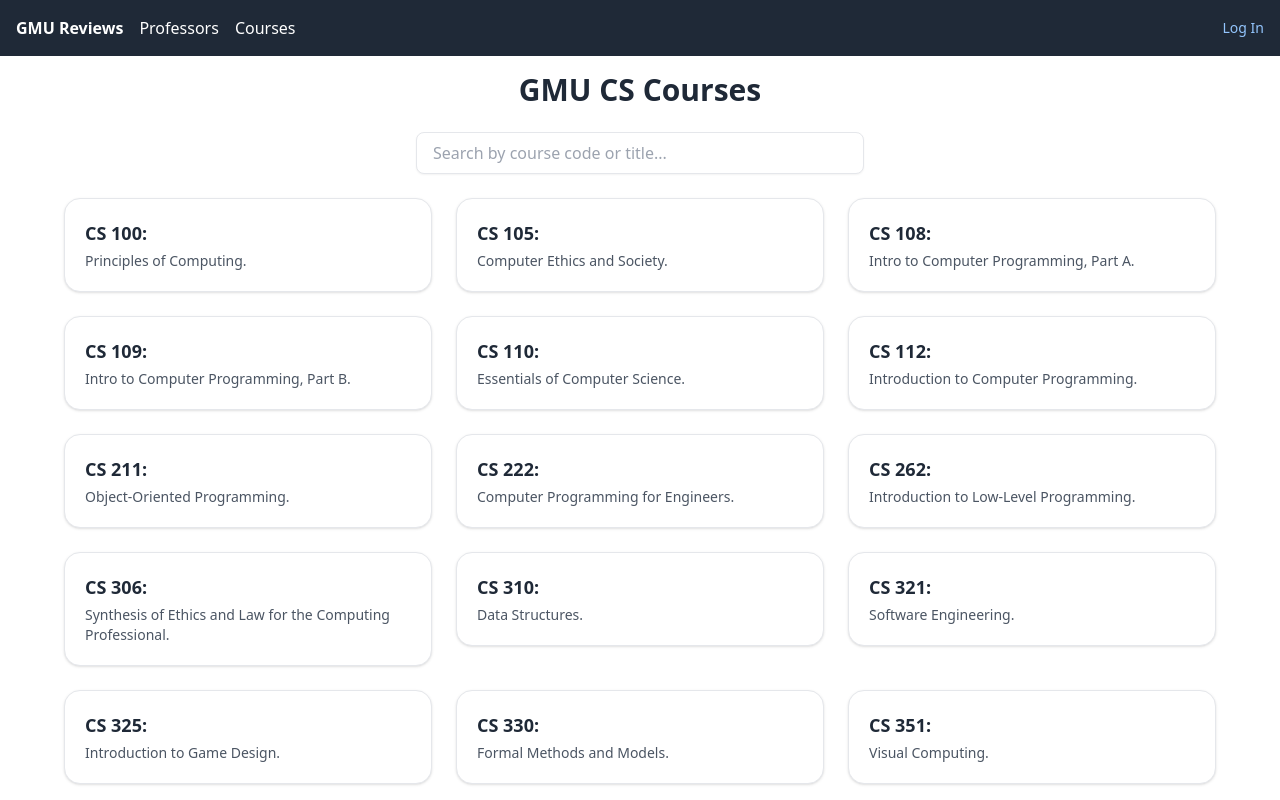
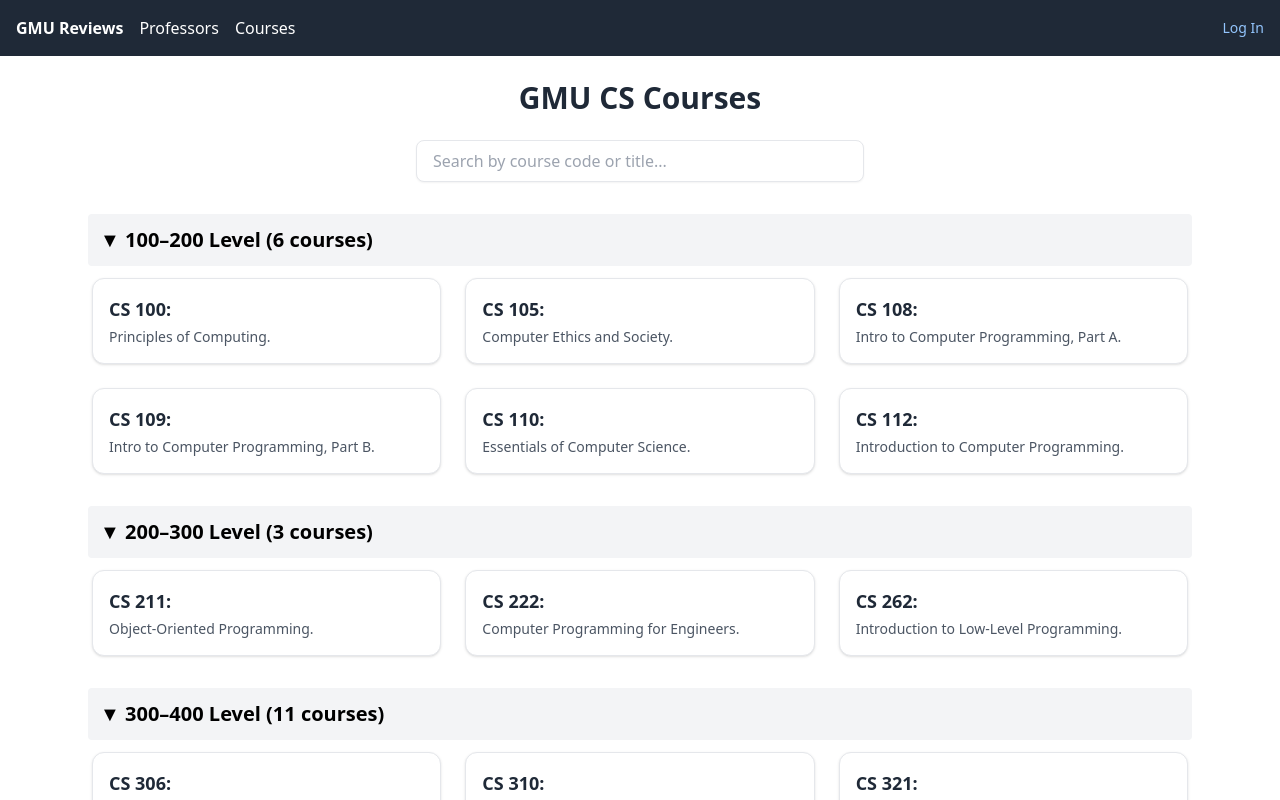
Before and after one commit to VisheshSaluja/Mason-Critique, a React (Create React App) app in the folder gmu-prof-review/: page /courses in a window 1280 px wide. Shown: the top 800 px of the page. Built offline with nearby package versions, Linux system fonts and the light colour scheme.

Commit message:
course tree added

```diff
--- a/gmu-prof-review/src/pages/Courses.jsx
+++ b/gmu-prof-review/src/pages/Courses.jsx
@@ -4,6 +4,10 @@
 
 export default function Courses() {
   const [searchTerm, setSearchTerm] = useState("");
+  const [expanded, setExpanded] = useState({});
+
+  // Group dynamically by 100-level blocks (e.g., 100–200, 200–300...)
+  const grouped = {};
 
   const filtered = data.filter(
     (course) =>
@@ -11,13 +15,33 @@
       course.title.toLowerCase().includes(searchTerm.toLowerCase())
   );
 
+  filtered.forEach((course) => {
+    const match = course.code.match(/\d+/);
+    if (!match) return;
+
+    const number = parseInt(match[0]);
+    const start = Math.floor(number / 100) * 100;
+    const end = start + 100;
+    const label = `${start}–${end}`;
+
+    if (!grouped[label]) grouped[label] = [];
+    grouped[label].push(course);
+  });
+
+  const toggle = (section) => {
+    setExpanded((prev) => ({
+      ...prev,
+      [section]: !prev[section],
+    }));
+  };
+
   return (
-    <div className="max-w-6xl mx-auto">
-      <h1 className="text-3xl font-bold mb-6 mt-4 text-center text-gray-800">
+    <div className="max-w-6xl mx-auto p-6">
+      <h1 className="text-3xl font-bold mb-6 text-center text-gray-800">
         GMU CS Courses
       </h1>
 
-      <div className="mb-6 flex justify-center">
+      <div className="mb-8 flex justify-center">
         <input
           type="text"
           placeholder="Search by course code or title..."
@@ -27,14 +51,23 @@
         />
       </div>
 
-      {filtered.length === 0 ? (
-        <p className="text-center text-gray-500">No courses found.</p>
-      ) : (
-        <div className="grid sm:grid-cols-2 md:grid-cols-3 gap-6">
-          {filtered.map((course, i) => (
+      {Object.entries(grouped)
+        .sort((a, b) => parseInt(a[0]) - parseInt(b[0])) // sort numerically
+        .map(([level, courses]) => (
+          <div key={level} className="mb-8">
+            <button
+              onClick={() => toggle(level)}
+              className="w-full text-left text-xl font-semibold p-3 rounded bg-gray-100 hover:bg-gray-200 transition mb-3"
+            >
+              {expanded[level] !== false ? "▼" : "▶"} {level} Level ({courses.length} courses)
+            </button>
+
+            {expanded[level] !== false && (
+              <div className="grid sm:grid-cols-2 md:grid-cols-3 gap-6 px-1">
+                {courses.map((course, i) => (
                   <Link key={i} to={`/course/${encodeURIComponent(course.code)}`}>
-              <div className="bg-white p-5 rounded-2xl shadow hover:shadow-xl border hover:border-green-500 transition-all">
-                <h2 className="text-lg font-semibold text-gray-800">{course.code}</h2>
+                    <div className="bg-white p-4 border rounded-xl shadow hover:border-green-500 hover:shadow-md transition">
+                      <h3 className="text-lg font-semibold text-gray-800">{course.code}</h3>
                       <p className="text-sm text-gray-600 mt-1">{course.title}</p>
                     </div>
                   </Link>
@@ -42,5 +75,7 @@
               </div>
             )}
           </div>
+        ))}
+    </div>
   );
 }
```
Lines whose indentation alone changed are shown as unchanged.
